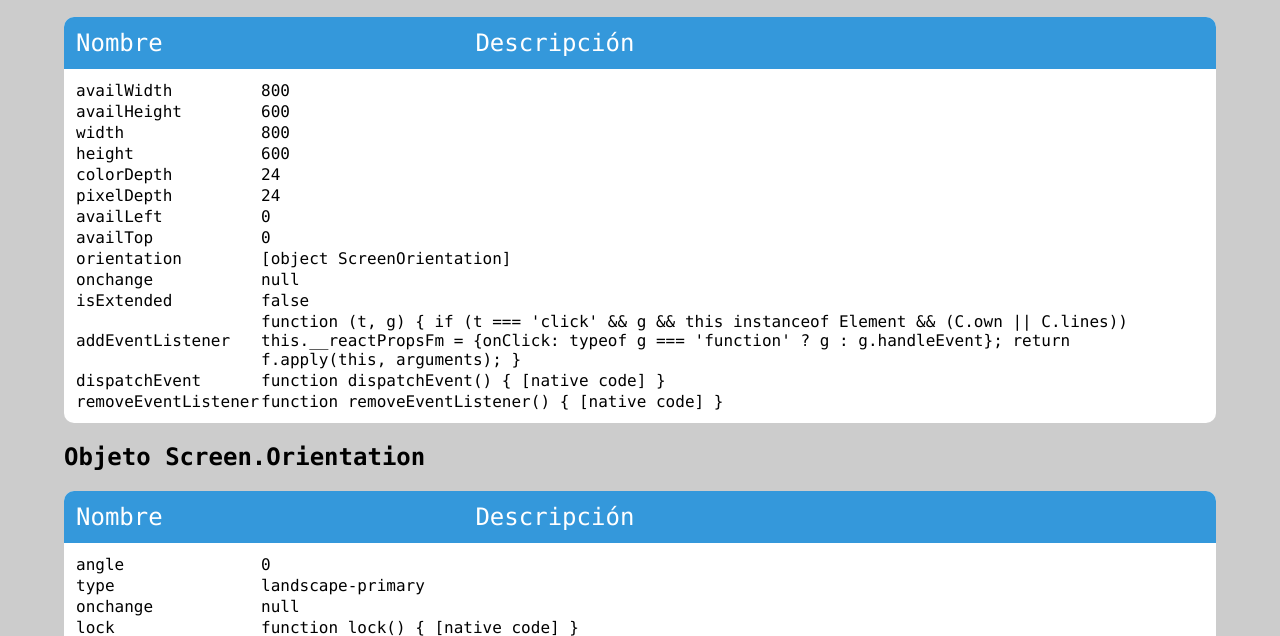
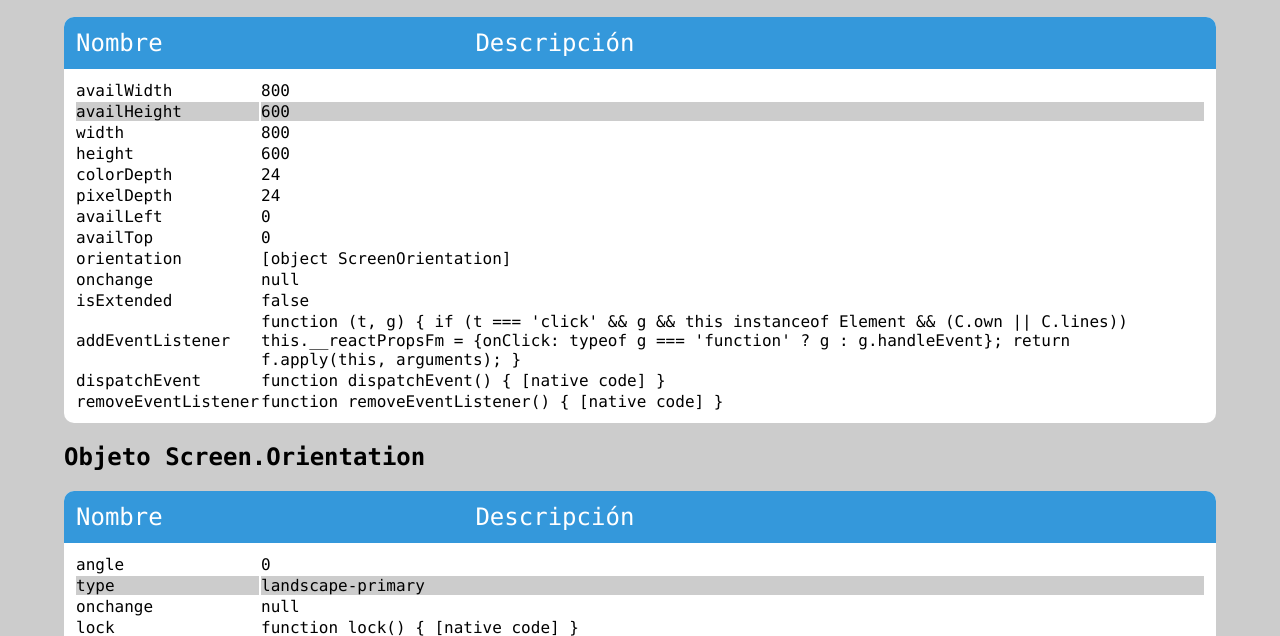
Before and after one commit to CLetrop/Plataforma, a website: page public/index.html in a window 1280 px wide. Shown: the part 171-807 px from the top of the page. Drawn offline with Linux system fonts and the light colour scheme.

Commit message:
Cambiamos los estilos de las tablas

```diff
--- a/public/index.html
+++ b/public/index.html
@@ -20,6 +20,7 @@
       thead {background-color: #3498db; width: 100%; display: table;padding: 10px;}
       thead > tr > td {color: #fff;font-size: 1.5em;}
       tbody {width: 100%; display: table;padding:10px;}
+      tr:nth-child(2) { background-color: #ccc}
       .cc_button {display: flex;flex-wrap:wrap;}
       button {display:flex;align-items:center;justify-content:center;background-color:#2c3e50;color:#fff;font-size:1em;margin:5px;padding:5px 20px;border-radius:20px;border:none;}
       .ccb_button {display:flex;width:0;overflow:hidden;}
```
